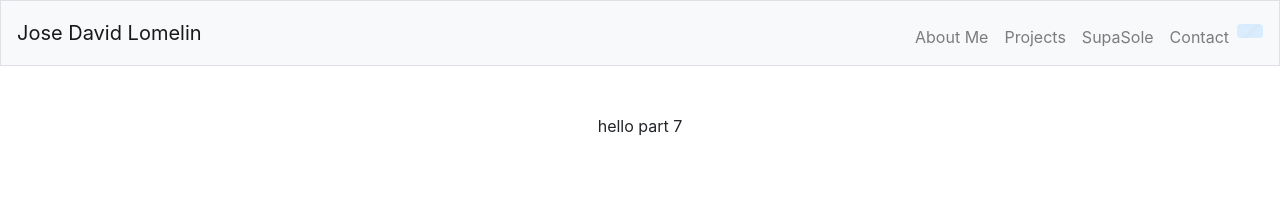
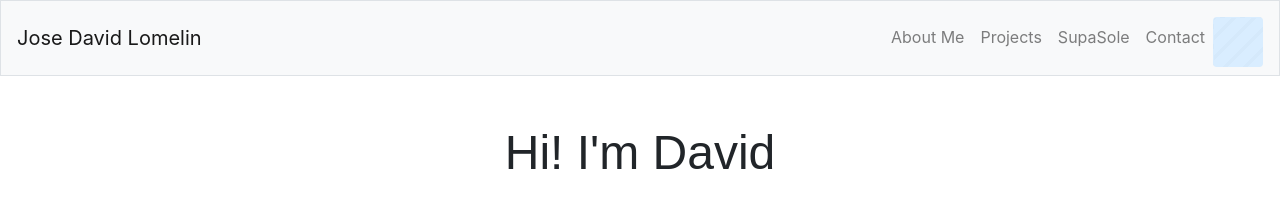
Before and after one commit to jdl20515/personal-website, a plain HTML site: page index.html in a window 1280 px wide. Drawn offline with nearby package versions, Linux system fonts and the light colour scheme.

Commit message:
css and h1

```diff
--- a/index.html
+++ b/index.html
@@ -43,7 +43,8 @@
 
         <!-- MAIN HERE -->
         <main class="container p-5">
-            <p>hello part 7</p>
+            <h1>Hi! I'm David</h1>
+
         </main>
 
 
--- a/styles.css
+++ b/styles.css
@@ -35,8 +35,8 @@ body {
 
 #close-CSS {
     background-image: url('light.png');
-    height: 5px;
-    width: 5px;
+    height: 50px;
+    width: 50px;
 }
 
 .section:hover {
```
